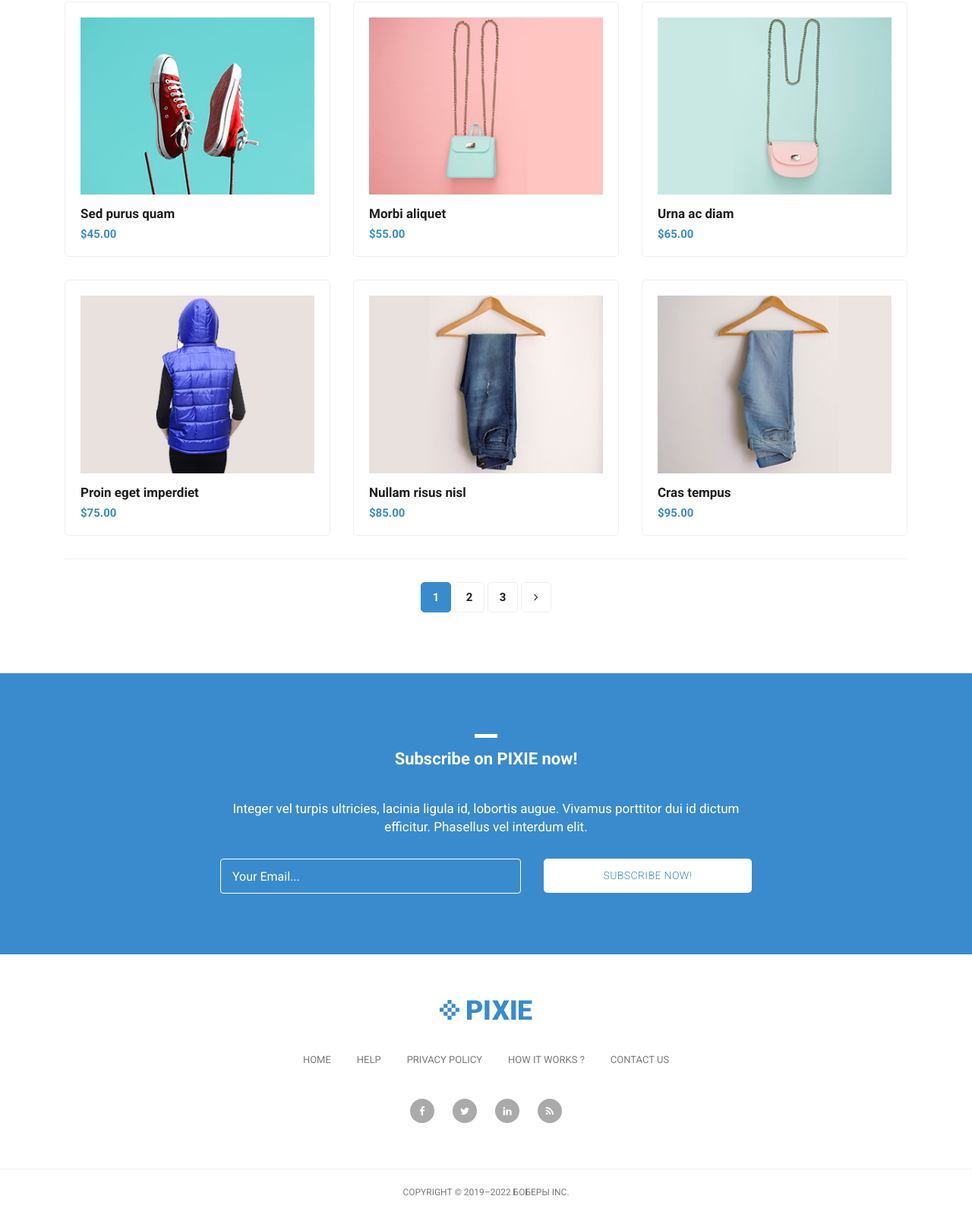
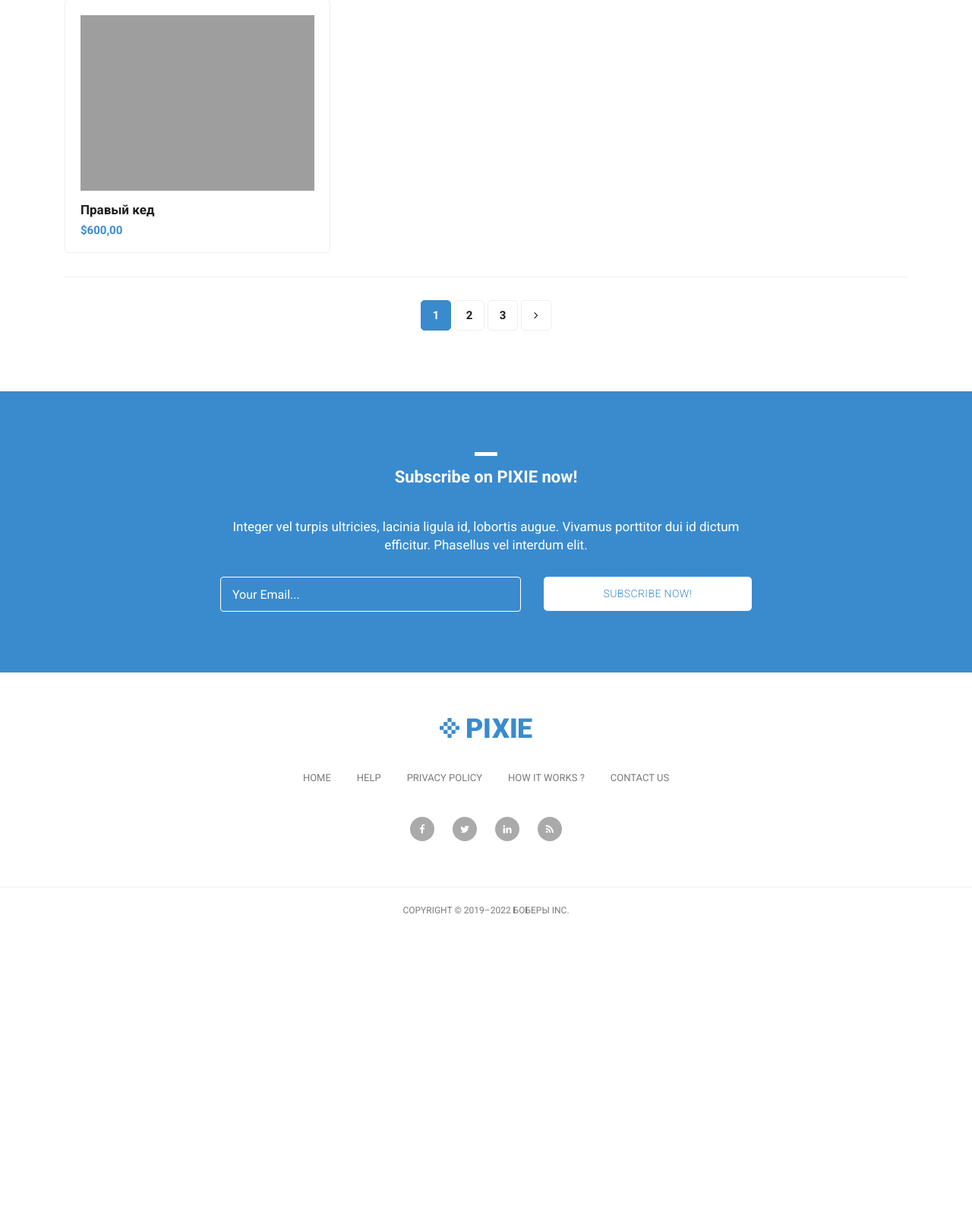
Before and after one commit to azozrazoz/stepshop_sdp_202, a Django app: page /products/ in a window 1280 px wide. Shown: the part 729-2328 px from the top of the page at 76% size. After the commit the page ends 1932 px from the top, so only its background shows below. Run offline with Django 4.2, Linux system fonts and the light colour scheme; data comes from the database, SQL or seed files in the repository; both versions use the stored data as it was after the commit; some libraries are stand-ins or nearby versions; grey boxes are pictures that could not be loaded.

Commit message:
add lesson_05 files

```diff
--- a/stepshop/mainapp/views.py
+++ b/stepshop/mainapp/views.py
@@ -1,4 +1,5 @@
 from django.shortcuts import render
+from mainapp.models import Product, ProductCategory
 
 links_menu = [
     {'href': 'index', 'name': 'Домой', 'route': ''},
@@ -11,9 +12,14 @@ links_menu = [
 def products(request):
     page_name = 'продукты'
 
+    products_ = Product.objects.all()
+    categories_ = ProductCategory.objects.all()
+
     context = {
         'title': page_name,
         'links_menu': links_menu,
+        'products': products_,
+        'categories': categories_
     }
     return render(request, "products.html", context)
 
--- a/stepshop/stepshop/settings.py
+++ b/stepshop/stepshop/settings.py
@@ -116,13 +116,16 @@ USE_TZ = True
 # Static files (CSS, JavaScript, Images)
 # https://docs.djangoproject.com/en/4.0/howto/static-files/
 
-STATIC_URL = '/static/'
+STATIC_URL = 'static/'
 STATIC_ROOT = os.path.join(BASE_DIR, 'static')
 
 STATICFILES_DIRS = (
     os.path.join(BASE_DIR, 'stepshop', 'static'),
 )
 
+MEDIA_URL = '/media/'
+MEDIA_ROOT = os.path.join(BASE_DIR, 'media')
+
 # Default primary key field type
 # https://docs.djangoproject.com/en/4.0/ref/settings/#default-auto-field
 
--- a/stepshop/stepshop/templates/about.html
+++ b/stepshop/stepshop/templates/about.html
@@ -17,7 +17,7 @@
           </div>
           <div class="col-md-6">
             <div class="left-image">
-              <img src="/static/stepshop/assets/images/about-us.jpg" alt="">
+              <img src="{% static 'stepshop/assets/images/about-us.jpg' %}" alt="">
             </div>
           </div>
           <div class="col-md-6">
--- a/stepshop/stepshop/templates/base.html
+++ b/stepshop/stepshop/templates/base.html
@@ -16,12 +16,12 @@
     <!-- Bootstrap core CSS -->
     <link href="{% static 'stepshop/vendor/bootstrap/css/bootstrap.min.css' %}" rel="stylesheet">
 
-
+    {% block css %}
     <!-- Additional CSS Files -->
     <link rel="stylesheet" href="{% static 'stepshop/assets/css/fontawesome.css' %}">
     <link rel="stylesheet" href="{% static 'stepshop/assets/css/tooplate-main.css' %}">
     <link rel="stylesheet" href="{% static 'stepshop/assets/css/owl.css' %}">
-    {% block css %}{% endblock %}
+    {% endblock %}
 <!--
 Tooplate 2114 Pixie
 https://www.tooplate.com/view/2114-pixie
@@ -105,7 +105,7 @@ https://www.tooplate.com/view/2114-pixie
         <div class="row">
           <div class="col-md-12">
             <div class="logo">
-              <img src="{% static '/stepshop/assets/images/header-logo.png' %}" alt="">
+              <img src="{% static 'stepshop/assets/images/header-logo.png' %}" alt="">
             </div>
           </div>
           <div class="col-md-12">
@@ -151,8 +151,8 @@ https://www.tooplate.com/view/2114-pixie
 
 
     <!-- Bootstrap core JavaScript -->
-    <script src="{% static 'stepshop/vendor/static/steshop/jquery/jquery.min.js' %}"></script>
-    <script src="{% static 'stepshop/vendor/static/steshop/bootstrap/js/bootstrap.bundle.min.js' %}"></script>
+    <script src="{% static 'stepshop/vendor/jquery/jquery.min.js' %}"></script>
+    <script src="{% static 'stepshop/vendor/bootstrap/js/bootstrap.bundle.min.js' %}"></script>
 
 
     <!-- Additional Scripts -->
@@ -160,6 +160,7 @@ https://www.tooplate.com/view/2114-pixie
     <script src="{% static 'stepshop/assets/js/custom.js' %}"></script>
     <script src="{% static 'stepshop/assets/js/owl.js' %}"></script>
 
+    {% block js %}{% endblock %}
 
     <script language = "text/Javascript">
       cleared[0] = cleared[1] = cleared[2] = 0; //set a cleared flag for each field
@@ -171,7 +172,7 @@ https://www.tooplate.com/view/2114-pixie
           }
       }
     </script>
-    {% block js %}{% endblock %}
+
 
   </body>
 
--- a/stepshop/stepshop/templates/includes/inc_main_menu.html
+++ b/stepshop/stepshop/templates/includes/inc_main_menu.html
@@ -3,7 +3,7 @@
     <!-- Navigation -->
     <nav class="navbar navbar-expand-lg navbar-dark bg-dark static-top">
       <div class="container">
-        <a class="navbar-brand" href="{% url 'index' %}"><img src="{% static 'assets/images/header-logo.png' %}" alt=""></a>
+        <a class="navbar-brand" href="{% url 'index' %}"><img src="{% static 'stepshop/assets/images/header-logo.png' %}" alt=""></a>
         <button class="navbar-toggler" type="button" data-toggle="collapse" data-target="#navbarResponsive" aria-controls="navbarResponsive" aria-expanded="false" aria-label="Toggle navigation">
           <span class="navbar-toggler-icon"></span>
         </button>
--- a/stepshop/stepshop/templates/index.html
+++ b/stepshop/stepshop/templates/index.html
@@ -4,6 +4,7 @@
 {% block title %}{{ title|capfirst }}{% endblock %}
 
 {% block content %}
+
     <!-- Page Content -->
     <!-- Banner Starts Here -->
     <div class="banner">
@@ -106,4 +107,4 @@
       </div>
     </div>
     <!-- Featred Ends Here -->
-    {% endblock %}
+{% endblock %}
--- a/stepshop/stepshop/templates/products.html
+++ b/stepshop/stepshop/templates/products.html
@@ -12,15 +12,15 @@
           <div class="col-md-4 col-sm-12">
             <div class="section-heading">
               <div class="line-dec"></div>
-              <h1>Featured Items</h1>
+              <h1>{{ title|capfirst }}</h1>
             </div>
           </div>
           <div class="col-md-8 col-sm-12">
             <div id="filters" class="button-group">
-              <button class="btn btn-primary" data-filter="*">All Products</button>
-              <button class="btn btn-primary" data-filter=".new">Newest</button>
-              <button class="btn btn-primary" data-filter=".low">Low Price</button>
-              <button class="btn btn-primary" data-filter=".high">Hight Price</button>
+                <button class="btn btn-primary" data-filter="*">Все продукты</button>
+                {% for category in categories %}
+                    <button class="btn btn-primary" data-filter="{{ category.name }}">{{ category.name }}</button>
+                {% endfor %}
             </div>
           </div>
         </div>
@@ -30,87 +30,18 @@
     <div class="featured container no-gutter">
 
         <div class="row posts">
-            <div id="1" class="item new col-md-4">
-              <a href="product.html">
-                <div class="featured-item">
-                  <img src="/static/stepshop/assets/images/product-01.jpg" alt="">
-                  <h4>Proin vel ligula</h4>
-                  <h6>$15.00</h6>
-                </div>
-              </a>
-            </div>
-            <div id="2" class="item high col-md-4">
-              <a href="product.html">
-                <div class="featured-item">
-                  <img src="/static/stepshop/assets/images/product-02.jpg" alt="">
-                  <h4>Erat odio rhoncus</h4>
-                  <h6>$25.00</h6>
-                </div>
-              </a>
-            </div>
-            <div id="3" class="item low col-md-4">
-              <a href="product.html">
-                <div class="featured-item">
-                  <img src="/static/stepshop/assets/images/product-03.jpg" alt="">
-                  <h4>Integer vel turpis</h4>
-                  <h6>$35.00</h6>
-                </div>
-              </a>
-            </div>
-            <div id="4" class="item low col-md-4">
-              <a href="product.html">
-                <div class="featured-item">
-                  <img src="/static/stepshop/assets/images/product-04.jpg" alt="">
-                  <h4>Sed purus quam</h4>
-                  <h6>$45.00</h6>
-                </div>
-              </a>
-            </div>
-            <div id="5" class="item new high col-md-4">
-              <a href="product.html">
-                <div class="featured-item">
-                  <img src="/static/stepshop/assets/images/product-05.jpg" alt="">
-                  <h4>Morbi aliquet</h4>
-                  <h6>$55.00</h6>
-                </div>
-              </a>
-            </div>
-            <div id="6" class="item new col-md-4">
-              <a href="product.html">
-                <div class="featured-item">
-                  <img src="/static/stepshop/assets/images/product-06.jpg" alt="">
-                  <h4>Urna ac diam</h4>
-                  <h6>$65.00</h6>
-                </div>
-              </a>
-            </div>
-            <div id="7" class="item new high col-md-4">
-              <a href="product.html">
-                <div class="featured-item">
-                  <img src="/static/stepshop/assets/images/product-03.jpg" alt="">
-                  <h4>Proin eget imperdiet</h4>
-                  <h6>$75.00</h6>
-                </div>
-              </a>
-            </div>
-            <div id="8" class="item low new col-md-4">
-              <a href="product.html">
-                <div class="featured-item">
-                  <img src="/static/stepshop/assets/images/product-02.jpg" alt="">
-                  <h4>Nullam risus nisl</h4>
-                  <h6>$85.00</h6>
-                </div>
-              </a>
-            </div>
-            <div id="9" class="item new col-md-4">
-              <a href="product.html">
-                <div class="featured-item">
-                  <img src="/static/stepshop/assets/images/product-01.jpg" alt="">
-                  <h4>Cras tempus</h4>
-                  <h6>$95.00</h6>
-                </div>
-              </a>
-            </div>
+
+            {% for product in products %}
+                <div id="{{ product.pk }}" class="item new col-md-4">
+                  <a href="#">
+                    <div class="featured-item">
+                      <img src="/media/{{ product.image }}" alt="{{ product.name }}">
+                      <h4>{{ product.name }}</h4>
+                      <h6>${{ product.price }}</h6>
+                    </div>
+                  </a>
+                </div>j
+            {% endfor %}
         </div>
     </div>
 
@@ -130,3 +61,7 @@
     </div>
     <!-- Featred Page Ends Here -->
     {% endblock %}
+
+{% block js %}
+    <script src="{% static 'stepshop/assets/js/isotope.js' %}"></script>
+{% endblock %}
--- a/stepshop/stepshop/urls.py
+++ b/stepshop/stepshop/urls.py
@@ -15,6 +15,8 @@ Including another URLconf
 """
 from django.contrib import admin
 from django.urls import path, include
+from django.conf import settings
+from django.conf.urls.static import static
 
 from stepshop.views import index, contact, about
 
@@ -25,3 +27,6 @@ urlpatterns = [
     path('contact/', contact, name='contacts'),
     path('products/', include('mainapp.urls', namespace='products')),
 ]
+
+if settings.DEBUG:
+    urlpatterns += static(settings.MEDIA_URL, document_root=settings.MEDIA_ROOT)
```
Also changed, not shown: stepshop/mainapp/fixtures/categories.json (added, +26 -0 lines), stepshop/mainapp/fixtures/products.json (added, +62 -0 lines), stepshop/mainapp/management/commands/fill_db.py (added, +37 -0 lines), stepshop/stepshop/templates/product.html (+15 -15 lines), stepshop/product_images/big-04.jpg (deleted), 1 other file.
